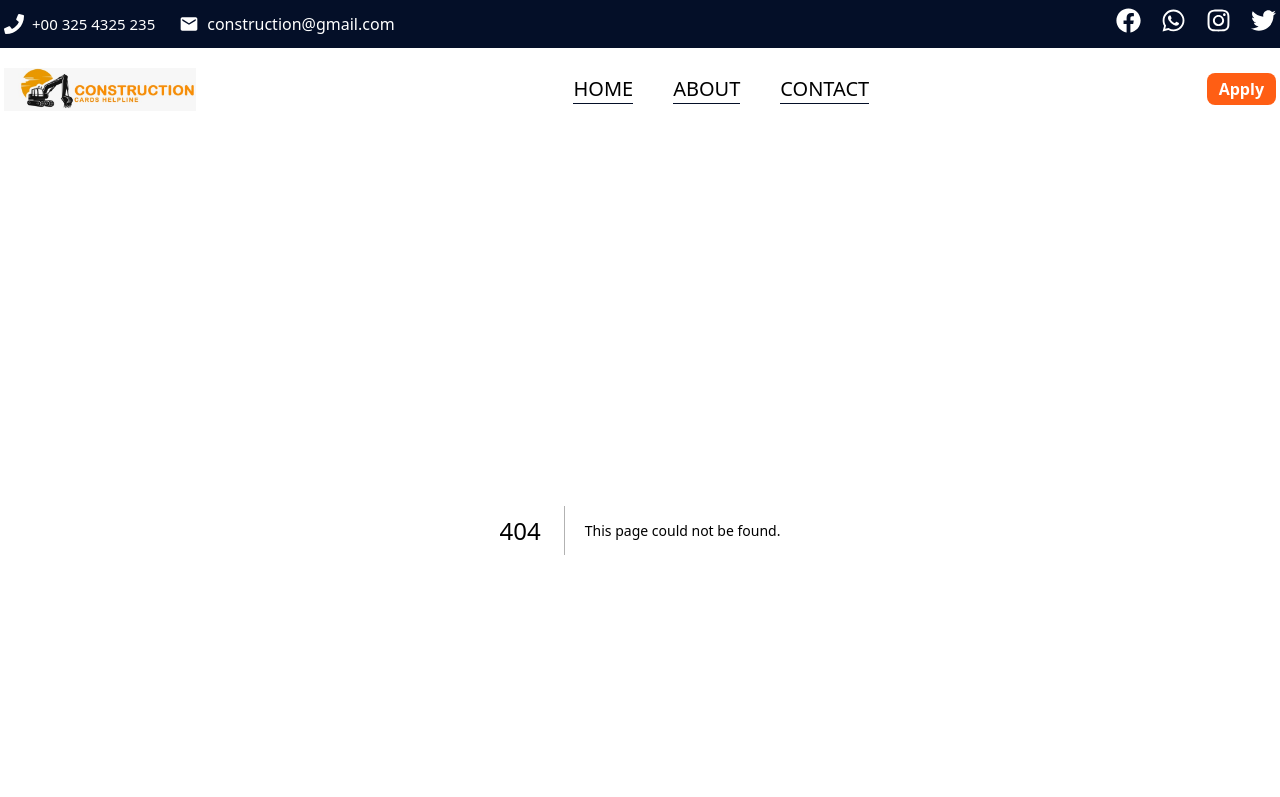
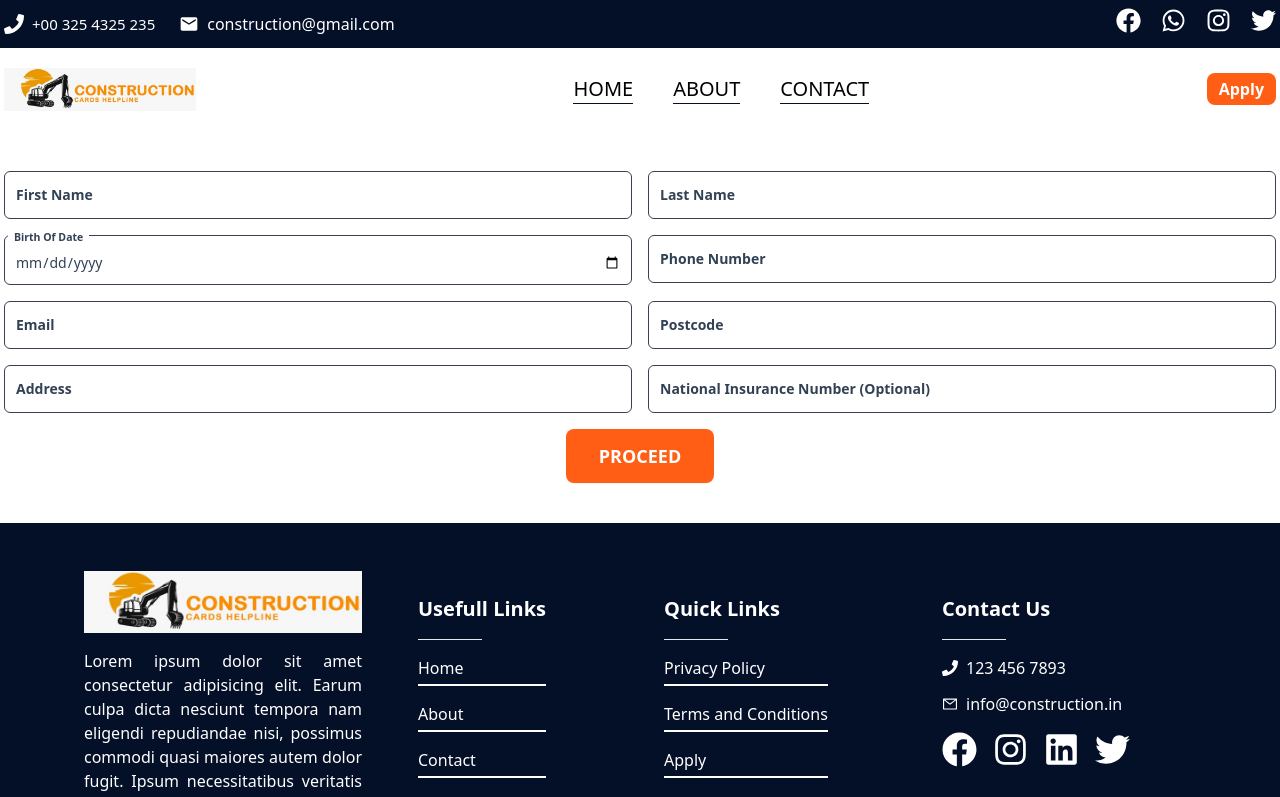
Before and after one commit to nishantsingh345/construction2, a Next.js app: page /citb/book-now in a window 1280 px wide. Before the commit this address had no page. Shown: the top 797 px of the page. Built offline with nearby package versions, Linux system fonts and the light colour scheme.

Commit message:
adding persnoal details form

```diff
--- /dev/null
+++ b/src/app/citb/book-now/page.tsx
@@ -0,0 +1,14 @@
+import PersnoalDetails from "@/components/common/PersnoalDetails";
+import React from "react";
+
+type Props = {};
+
+const page = (props: Props) => {
+  return (
+    <div>
+      <PersnoalDetails href="/"/>
+    </div>
+  );
+};
+
+export default page;
--- /dev/null
+++ b/src/app/course/book-now/page.tsx
@@ -0,0 +1,14 @@
+import PersnoalDetails from "@/components/common/PersnoalDetails";
+import React from "react";
+
+type Props = {};
+
+const page = (props: Props) => {
+  return (
+    <div>
+      <PersnoalDetails href=""/>
+    </div>
+  );
+};
+
+export default page;
--- /dev/null
+++ b/src/app/cscscards/book-now/page.tsx
@@ -0,0 +1,14 @@
+import PersnoalDetails from "@/components/common/PersnoalDetails";
+import React from "react";
+
+type Props = {};
+
+const page = (props: Props) => {
+  return (
+    <div>
+      <PersnoalDetails href="/" />
+    </div>
+  );
+};
+
+export default page;
--- a/src/app/page.tsx
+++ b/src/app/page.tsx
@@ -1,3 +1,4 @@
+import Apply from "@/components/common/Apply";
 import Marque from "@/components/common/Marque";
 import Navbar from "@/components/common/Navbar";
 import Book from "@/components/home/Book";
@@ -14,10 +15,11 @@ export default function Home() {
       <Hero />
       <Who />
       <Book />
+      <Why />
       <Stat />
-      <Why />
       <Testimonial />
       <Marque />
+      <Apply />
     </div>
   );
 }
--- a/src/components/common/Footer.tsx
+++ b/src/components/common/Footer.tsx
@@ -17,8 +17,8 @@ import Section from "./Section";
 const Quickinks = [
   {
     id: 1,
-    title: "Faq",
-    url: "/faq",
+    title: "Privacy Policy",
+    url: "/quicklinks/privacy-policy",
   },
   {
     id: 2,
@@ -27,7 +27,7 @@ const Quickinks = [
   },
   {
     id: 3,
-    title: "Privacy Policy",
+    title: "Apply",
     url: "/quicklinks/privacy-policy",
   },
 ];
@@ -40,13 +40,13 @@ const Usefulllinks = [
   },
   {
     id: 2,
-    title: "Terms and Conditions",
-    url: "/quicklinks/teermsofuse",
+    title: "About",
+    url: "/about",
   },
   {
     id: 3,
-    title: "Privacy Policy",
-    url: "/quicklinks/privacy-policy",
+    title: "Contact",
+    url: "/contact",
   },
 ];
 function Footer() {
--- /dev/null
+++ b/src/components/common/PersnoalDetails.tsx
@@ -0,0 +1,134 @@
+"use client";
+
+import React from "react";
+import Section from "./Section";
+import { useForm } from "react-hook-form";
+import { Button, Input, Textarea } from "../forms";
+import Link from "next/link";
+
+type Props = {
+  href: string;
+};
+
+const PersnoalDetails = ({ href }: Props) => {
+  const {
+    register,
+    setValue,
+    handleSubmit,
+    formState: { errors },
+  } = useForm<FormData>();
+  const onSubmit = handleSubmit((data) => console.log(data));
+  return (
+    <div>
+      <Section>
+        <div className="py-10">
+          <form onSubmit={onSubmit}>
+            <div className="flex flex-col space-y-4">
+              <div className="grid md:grid-cols-2 gap-4 ">
+                <Input
+                  type={"string"}
+                  name={"name"}
+                  id="name"
+                  register={register}
+                  required={true}
+                  label="First Name"
+                  placeholder={""}
+                />
+
+                <Input
+                  type={"string"}
+                  name={"lastname"}
+                  id="lastname"
+                  register={register}
+                  required={true}
+                  label="Last Name"
+                  placeholder={""}
+                />
+              </div>
+
+              <div className="grid md:grid-cols-2 gap-4 ">
+                <Input
+                  type={"date"}
+                  name={"birthdate"}
+                  id="birthdate"
+                  register={register}
+                  required={true}
+                  label="Birth Of Date"
+                  placeholder={""}
+                />
+
+                <Input
+                  type={"text"}
+                  name={"mobileNumber"}
+                  id="mobileNumber"
+                  register={register}
+                  required={true}
+                  maxLength={10}
+                  label="Phone Number"
+                  placeholder={""}
+                />
+              </div>
+
+              <div className="grid md:grid-cols-2 gap-4 ">
+                <Input
+                  type={"email"}
+                  name={"email"}
+                  id="email"
+                  register={register}
+                  required={true}
+                  label="Email"
+                  placeholder={""}
+                />
+
+                <Input
+                  type={"Number"}
+                  name={"postcpde"}
+                  id="postcode"
+                  register={register}
+                  required={true}
+                  maxLength={""}
+                  label="Postcode"
+                  placeholder={""}
+                />
+              </div>
+
+              <div className="grid md:grid-cols-2 gap-4 ">
+                <Input
+                  type={"text"}
+                  name={"address"}
+                  id="address"
+                  register={register}
+                  required={true}
+                  label="Address"
+                  placeholder={""}
+                />
+
+                <Input
+                  type={"text"}
+                  name={"InsuranceNumber"}
+                  id="InsuranceNumber"
+                  register={register}
+                  required={true}
+                  maxLength={""}
+                  label="National Insurance Number (Optional)"
+                  placeholder={""}
+                />
+              </div>
+              <div className="flex items-center justify-center ">
+                <Link href={href}>
+                  <Button
+                    className="bg-[#ff5e14]  hover:bg-[#ff5e14]/90 cursor-pointer px-10 focus:ring-gray-300 text-white py-3 font-bold mx-auto text-lg rounded-lg"
+                    btnText="PROCEED"
+                    type="Submit"
+                  />
+                </Link>
+              </div>
+            </div>
+          </form>
+        </div>
+      </Section>
+    </div>
+  );
+};
+
+export default PersnoalDetails;
--- a/src/components/home/Book.tsx
+++ b/src/components/home/Book.tsx
@@ -8,22 +8,22 @@ const card = [
   {
     id: 1,
     text: "CITB TEST",
-    link: "/",
+    link: "/citb/book-now",
   },
   {
     id: 1,
-    text: "CITB TEST",
-    link: "/",
+    text: "COURSE",
+    link: "/course/book-now",
   },
   {
     id: 1,
-    text: "CITB TEST",
-    link: "/",
+    text: "CSCS CARDS",
+    link: "/cscscards/book-now",
   },
   {
     id: 1,
-    text: "CITB TEST",
-    link: "/",
+    text: "REVISION MATERIAL",
+    link: "/contact",
   },
 ];
 
--- a/src/components/home/Stat.tsx
+++ b/src/components/home/Stat.tsx
@@ -8,14 +8,14 @@ type Props = {};
 
 const Stat = (props: Props) => {
   return (
-    <div className="py-12">
+    <div className="py-8 bg-[#040f28]/70">
       <Section>
         <div className=" grid md:grid-cols-2 lg:grid-cols-4 gap-10 md:gap-2">
           <div className="flex items-start gap-5 md:border-r border-[#040f28]">
             <FaTrophy size={60} className="text-[#ff5e14] pt-2" />
             <div className="flex flex-col justify-between">
               <p className="text-2xl font-bold text-[#ff5e14]">20 %</p>
-              <p className="text-[#040f28] text-xl">years of experience</p>
+              <p className="text-white text-xl">years of experience</p>
             </div>
           </div>
 
@@ -23,7 +23,7 @@ const Stat = (props: Props) => {
             <IoIosPeople size={80} className="text-[#ff5e14]" />
             <div className="flex flex-col justify-between">
               <p className="text-2xl font-bold text-[#ff5e14]">1,346</p>
-              <p className="text-[#040f28] text-xl">Satisfied customers</p>
+              <p className="text-white text-xl">Satisfied customers</p>
             </div>
           </div>
 
@@ -31,7 +31,7 @@ const Stat = (props: Props) => {
             <CgNotes size={60} className="text-[#ff5e14] pt-2" />
             <div className="flex flex-col justify-between">
               <p className="text-2xl font-bold text-[#ff5e14]">85</p>
-              <p className="text-[#040f28] text-xl">Complete projects</p>
+              <p className="text-white text-xl">Complete projects</p>
             </div>
           </div>
 
@@ -39,7 +39,7 @@ const Stat = (props: Props) => {
             <FaTrophy size={60} className="text-[#ff5e14] pt-2" />
             <div className="flex flex-col justify-between">
               <p className="text-2xl font-bold text-[#ff5e14]">13</p>
-              <p className="text-[#040f28] text-xl">Award winning</p>
+              <p className="text-white text-xl">Award winning</p>
             </div>
           </div>
         </div>
--- a/src/components/home/Testimonial.tsx
+++ b/src/components/home/Testimonial.tsx
@@ -19,31 +19,31 @@ type Props = {};
 const data = [
   {
     id: 1,
-    immg: "https://bcciplayerimages.s3.ap-south-1.amazonaws.com/ipl/IPLHeadshot2023/57.png",
+    immg: "https://freesvg.org/img/1458084029.png",
     title: "first slide",
     text: "Lorem ipsum, dolor sit amet consectetur adipisicing elit. Deleniti, modi odio reprehenderit deserunt facilis sapiente recusandae? Quibusdam deleniti perferendis officiis?",
   },
   {
     id: 2,
-    immg: "https://bcciplayerimages.s3.ap-south-1.amazonaws.com/ipl/IPLHeadshot2023/57.png",
+    immg: "https://freesvg.org/img/1458084029.png",
     title: "first slide",
     text: "Lorem ipsum, dolor sit amet consectetur adipisicing elit. Deleniti, modi odio reprehenderit deserunt facilis sapiente recusandae? Quibusdam deleniti perferendis officiis?",
   },
   {
     id: 3,
-    immg: "https://bcciplayerimages.s3.ap-south-1.amazonaws.com/ipl/IPLHeadshot2023/57.png",
+    immg: "https://freesvg.org/img/1458084029.png",
     title: "first slide",
     text: "Lorem ipsum, dolor sit amet consectetur adipisicing elit. Deleniti, modi odio reprehenderit deserunt facilis sapiente recusandae? Quibusdam deleniti perferendis officiis?",
   },
   {
     id: 4,
-    immg: "https://bcciplayerimages.s3.ap-south-1.amazonaws.com/ipl/IPLHeadshot2023/57.png",
+    immg: "https://freesvg.org/img/1458084029.png",
     title: "first slide",
     text: "Lorem ipsum, dolor sit amet consectetur adipisicing elit. Deleniti, modi odio reprehenderit deserunt facilis sapiente recusandae? Quibusdam deleniti perferendis officiis?",
   },
   {
     id: 4,
-    immg: "https://bcciplayerimages.s3.ap-south-1.amazonaws.com/ipl/IPLHeadshot2023/57.png",
+    immg: "https://freesvg.org/img/1458084029.png",
     title: "first slide",
     text: "Lorem ipsum, dolor sit amet consectetur adipisicing elit. Deleniti, modi odio reprehenderit deserunt facilis sapiente recusandae? Quibusdam deleniti perferendis officiis?",
   },
@@ -51,6 +51,7 @@ const data = [
 
 const Testimonial = (props: Props) => {
   return (
+    <div className="py-10">
       <Section>
         <div>
           <div>
@@ -77,7 +78,7 @@ const Testimonial = (props: Props) => {
                   <div className="flex flex-col items-start  gap-4">
                     <p className="font-bold text-xl">{item?.title}</p>
                     <p className="">{item?.text}</p>
-                  <div className="flex items-center text-3xl text-yellow-500">
+                    <div className="flex items-center text-2xl text-yellow-500">
                       <FaStar />
                       <FaStar />
                       <FaStar />
@@ -90,6 +91,7 @@ const Testimonial = (props: Props) => {
           </Swiper>
         </div>
       </Section>
+    </div>
   );
 };
 
--- a/src/components/home/Who.tsx
+++ b/src/components/home/Who.tsx
@@ -8,12 +8,16 @@ const Who = (props: Props) => {
   return (
     <div className="py-16">
       <Section>
-        <div className="flex flex-col md:flex-row justify-between items-center gap-5">
-          <div className="w-full">
-            <img className="h-96" src="/hero/HB-1-3.webp" alt="" />
+        <div className="flex flex-col md:flex-row justify-between items-center md:gap-14 gap-5">
+          <div className="w-[50%]">
+            <img
+              className="w-[350px] h-[350px]"
+              src="https://www.constructionduty.com/images/CDL%20Design.webp"
+              alt=""
+            />
           </div>
-          <div className="flex flex-col space-y-4 w-full">
-            <p className="font-bold text-[#ff5e14] text-2xl">Who We Are?</p>
+          <div className="flex flex-col space-y-6 w-full">
+            <p className="font-bold text-[#ff5e14] text-2xl md:text-3xl">Who We Are?</p>
             <p>
               Construction Duty is just not a name but the word itself defines it means, a duty in
               the construction industry that imparts knowledge and guidance on Health and Safety,
```
Lines whose indentation alone changed are shown as unchanged.
